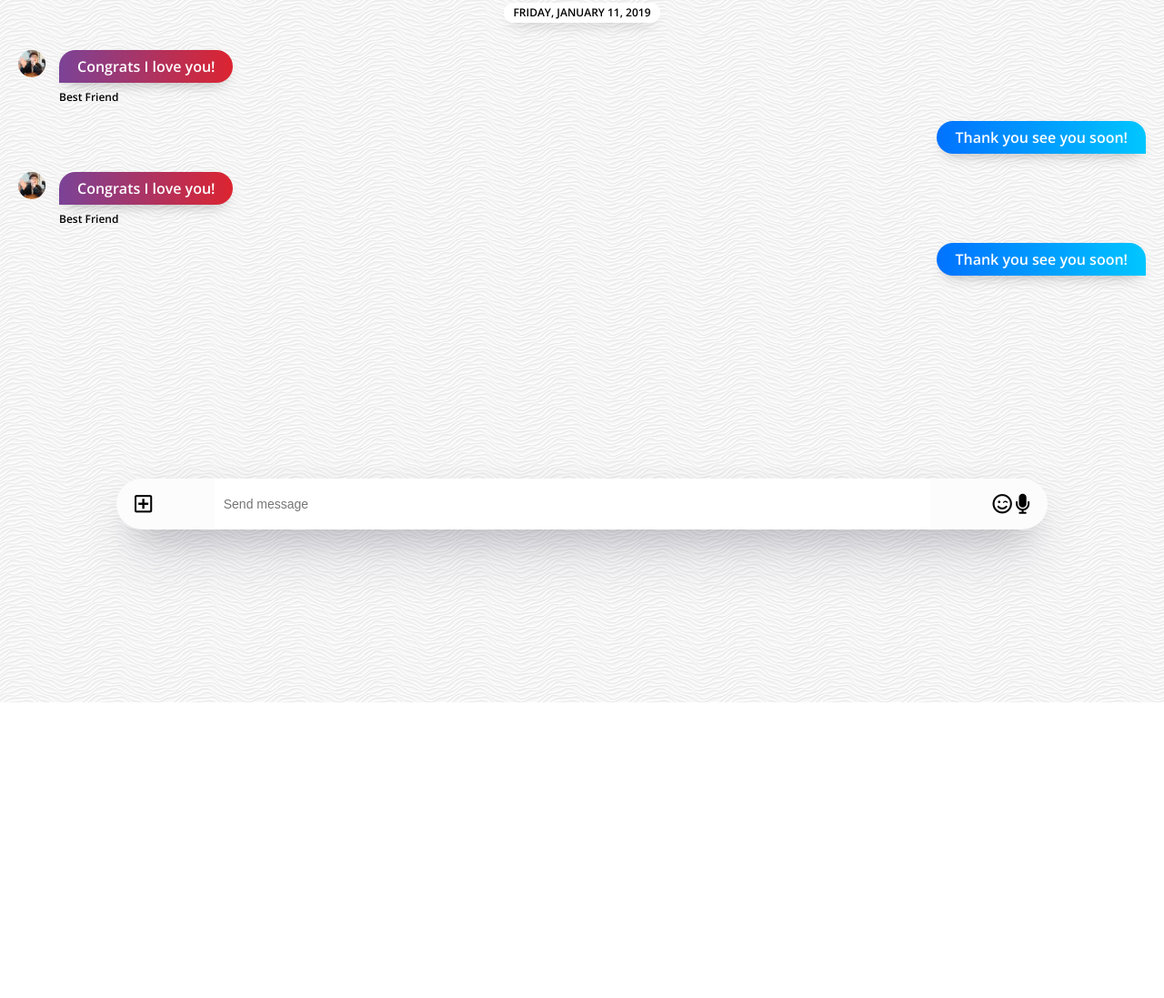
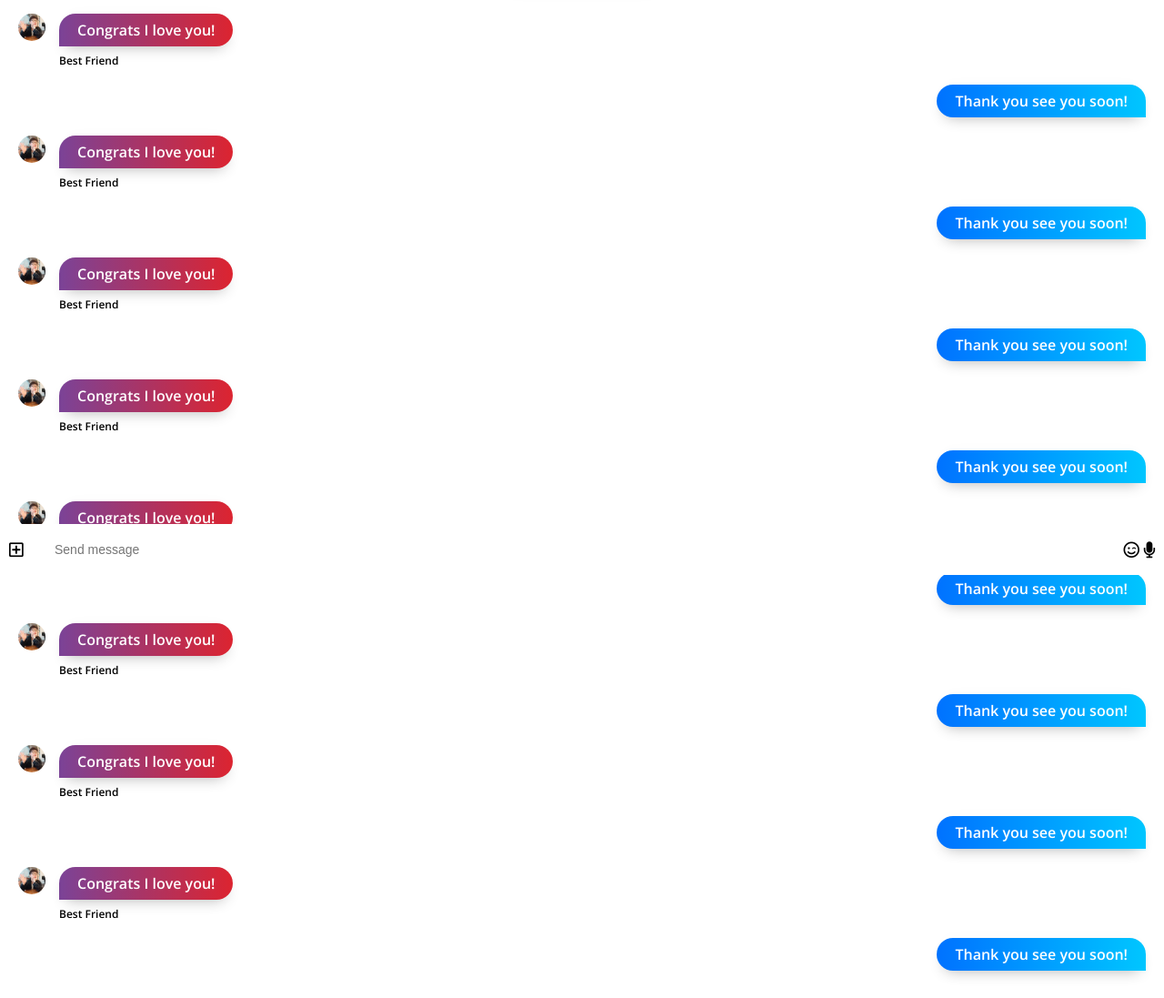
Before and after one commit to aka-tete/kakao-clone-v2, a plain HTML site: page chat.html in a window 1280 px wide. Shown: the part 168-1265 px from the top of the page at 91% size. Before the commit the page ends 940 px from the top, so only its background shows below. Drawn offline with nearby package versions, Linux system fonts and the light colour scheme.

Commit message:
add animation

```diff
--- a/chat.html
+++ b/chat.html
@@ -15,6 +15,7 @@
   </head>
 
   <body class="chats-body">
+    <div class="header-wrapper">
       <div class="status-bar">
         <div class="status-bar__column">
           <span class="status-bar__clock">13:54</span>
@@ -43,6 +44,7 @@
           </span>
         </div>
       </header>
+    </div>
     <main class="chat-screen">
       <ul class="chat__messages">
         <span class="chat__timestamp">
@@ -88,20 +90,139 @@
             </span>
           </div>
         </li>
+        <li class="incoming-message message">
+          <img src="images/avatar.jpg" class="g-avatar message__avatar" />
+          <div class="message__content">
+            <span class="message__bubble">
+              Congrats I love you!
+            </span>
+            <span class="message__author">
+              Best Friend
+            </span>
+          </div>
+          <span class="message__timestamp"></span>
+        </li>
+        <li class="sent-message message">
+          <span class="message__timestamp"></span>
+          <div class="message__content">
+            <span class="message__bubble">
+              Thank you see you soon!
+            </span>
+          </div>
+        </li>
+        <li class="incoming-message message">
+          <img src="images/avatar.jpg" class="g-avatar message__avatar" />
+          <div class="message__content">
+            <span class="message__bubble">
+              Congrats I love you!
+            </span>
+            <span class="message__author">
+              Best Friend
+            </span>
+          </div>
+          <span class="message__timestamp"></span>
+        </li>
+        <li class="sent-message message">
+          <span class="message__timestamp"></span>
+          <div class="message__content">
+            <span class="message__bubble">
+              Thank you see you soon!
+            </span>
+          </div>
+        </li>
+        <li class="incoming-message message">
+          <img src="images/avatar.jpg" class="g-avatar message__avatar" />
+          <div class="message__content">
+            <span class="message__bubble">
+              Congrats I love you!
+            </span>
+            <span class="message__author">
+              Best Friend
+            </span>
+          </div>
+          <span class="message__timestamp"></span>
+        </li>
+        <li class="sent-message message">
+          <span class="message__timestamp"></span>
+          <div class="message__content">
+            <span class="message__bubble">
+              Thank you see you soon!
+            </span>
+          </div>
+        </li>
+        <li class="incoming-message message">
+          <img src="images/avatar.jpg" class="g-avatar message__avatar" />
+          <div class="message__content">
+            <span class="message__bubble">
+              Congrats I love you!
+            </span>
+            <span class="message__author">
+              Best Friend
+            </span>
+          </div>
+          <span class="message__timestamp"></span>
+        </li>
+        <li class="sent-message message">
+          <span class="message__timestamp"></span>
+          <div class="message__content">
+            <span class="message__bubble">
+              Thank you see you soon!
+            </span>
+          </div>
+        </li>
+        <li class="incoming-message message">
+          <img src="images/avatar.jpg" class="g-avatar message__avatar" />
+          <div class="message__content">
+            <span class="message__bubble">
+              Congrats I love you!
+            </span>
+            <span class="message__author">
+              Best Friend
+            </span>
+          </div>
+          <span class="message__timestamp"></span>
+        </li>
+        <li class="sent-message message">
+          <span class="message__timestamp"></span>
+          <div class="message__content">
+            <span class="message__bubble">
+              Thank you see you soon!
+            </span>
+          </div>
+        </li>
+        <li class="incoming-message message">
+          <img src="images/avatar.jpg" class="g-avatar message__avatar" />
+          <div class="message__content">
+            <span class="message__bubble">
+              Congrats I love you!
+            </span>
+            <span class="message__author">
+              Best Friend
+            </span>
+          </div>
+          <span class="message__timestamp"></span>
+        </li>
+        <li class="sent-message message">
+          <span class="message__timestamp"></span>
+          <div class="message__content">
+            <span class="message__bubble">
+              Thank you see you soon!
+            </span>
+          </div>
+        </li>
       </ul>
     </main>
-    <div class="chat__write">
-      <div class="chat__write-column">
-        <i class="far fa-plus-square"></i>
-      </div>
-      <div class="chat__write-column">
+    <div class="chat__write-container">
       <input
+        class="chat__write"
         type="text"
         placeholder="Send message"
         class="chat__write-input"
       />
+      <div class="chat__icon-left chat__icon">
+        <i class="far fa-plus-square"></i>
       </div>
-      <div class="chat__write-column">
+      <div class="chat__icon-right chat__icon">
         <span class="chat__write-icon">
           <i class="far fa-smile-wink"></i>
         </span>
--- a/css/chat.css
+++ b/css/chat.css
@@ -1,32 +1,79 @@
+.header-wrapper {
+  position: fixed;
+  top: 0;
+  width: 100%;
+  padding: 5px 0;
+  background-color: white;
+  box-shadow: 0 18px 36px -18px rgba(0, 0, 0, 0.3),
+    0 -12px 36px -8px rgba(0, 0, 0, 0.025);
+}
+
 .chats-body {
-  padding: 0;
+  padding: 10px 0px;
+  padding-top: 100px;
 }
 
 .chats-body .header,
 .chats-body .status-bar {
-  padding: 10px 20px;
+  padding: 0px 20px;
 }
 
-.chat-screen {
+.chat-body {
   background-image: url("../images/chatBg.png");
   min-height: 100vh;
 }
 
-.chat__write {
+.chat__write-container {
   position: fixed;
-  bottom: 50px;
-  width: 80%;
+  bottom: 0;
   margin: 0 auto;
   left: 0;
   right: 0;
   display: flex;
   justify-content: space-between;
   align-items: center;
-  background-color: #fcfcfc;
-  padding: 0 20px;
+  width: 100%;
+}
+
+.chat__icon-left {
+  position: absolute;
+  left: 10px;
+}
+
+.chat__icon-right {
+  position: absolute;
+  right: 10px;
+}
+
+.chat__write {
+  margin: 0 auto;
+  bottom: 0;
+  width: 100%;
+  border-radius: 0;
+  padding: 20px 60px;
+  width: 100%;
+  border: none;
+  font-size: 14px;
+  transition: width 0.5s ease-in-out, border-radius 0.5s ease-in-out,
+    transform 0.5s ease-in-out;
+}
+
+.chat__write:focus {
+  outline: none;
+  width: 80%;
+  transform: translateY(-100px);
   border-radius: 40px;
   box-shadow: 0 30px 60px -12px rgba(50, 50, 93, 0.25),
     0 18px 36px -18px rgba(0, 0, 0, 0.3), 0 -12px 36px -8px rgba(0, 0, 0, 0.025);
+}
+
+.chat__icon {
+  font-size: 18px;
+  transition: opacity 0.3s ease-in-out;
+}
+
+.chat__write:focus ~ .chat__icon {
+  opacity: 0;
 }
 
 .chat__write i {
@@ -35,17 +82,6 @@
 
 .chat__write-column:nth-child(2) {
   width: 80%;
-}
-
-.chat__write-column input {
-  padding: 20px 10px;
-  width: 100%;
-  border: none;
-  font-size: 14px;
-}
-
-.chat__write-column input:focus {
-  outline: none;
 }
 
 .chat-screen .chat__messages {
```
Lines whose indentation alone changed are shown as unchanged.
